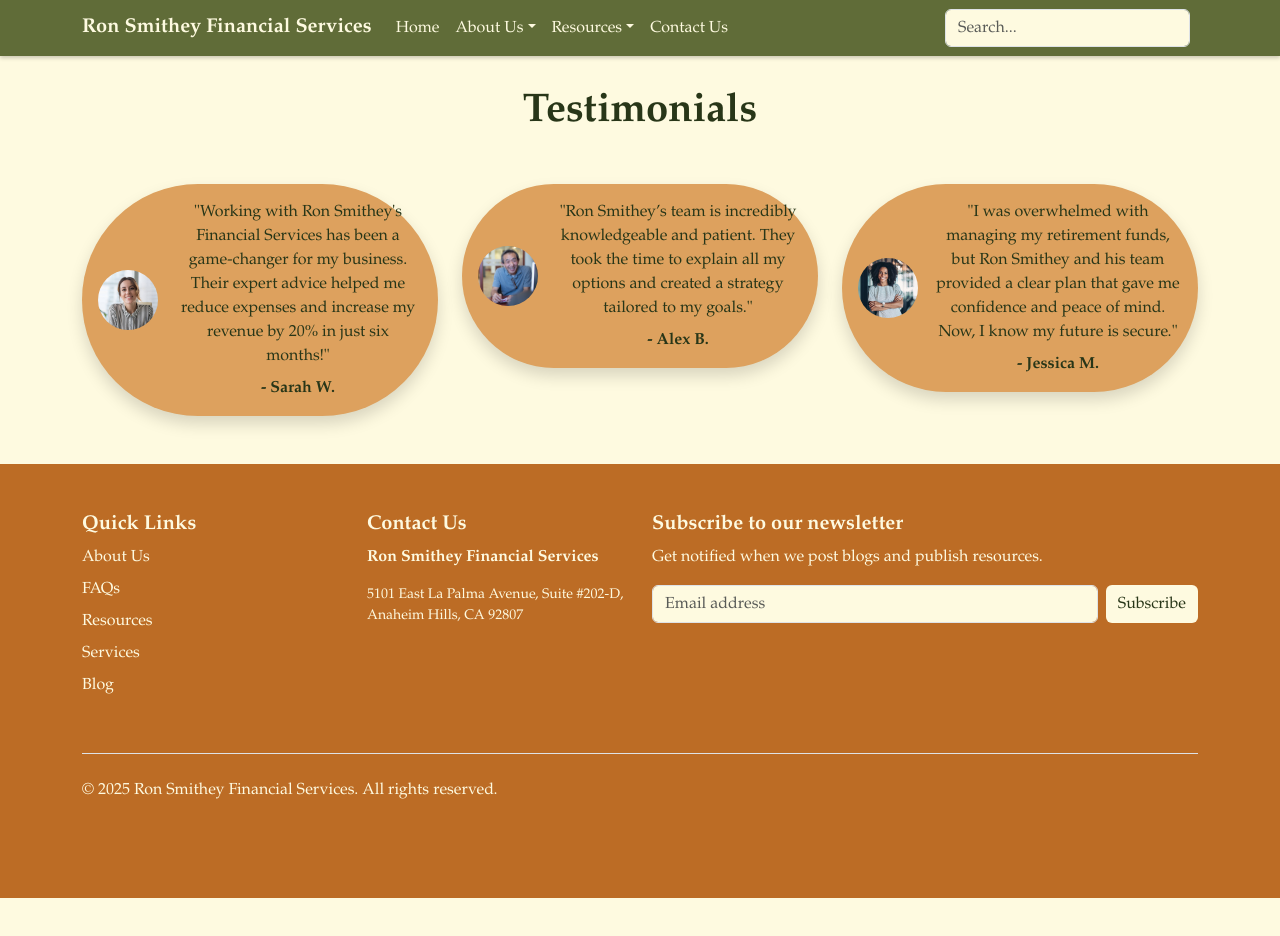
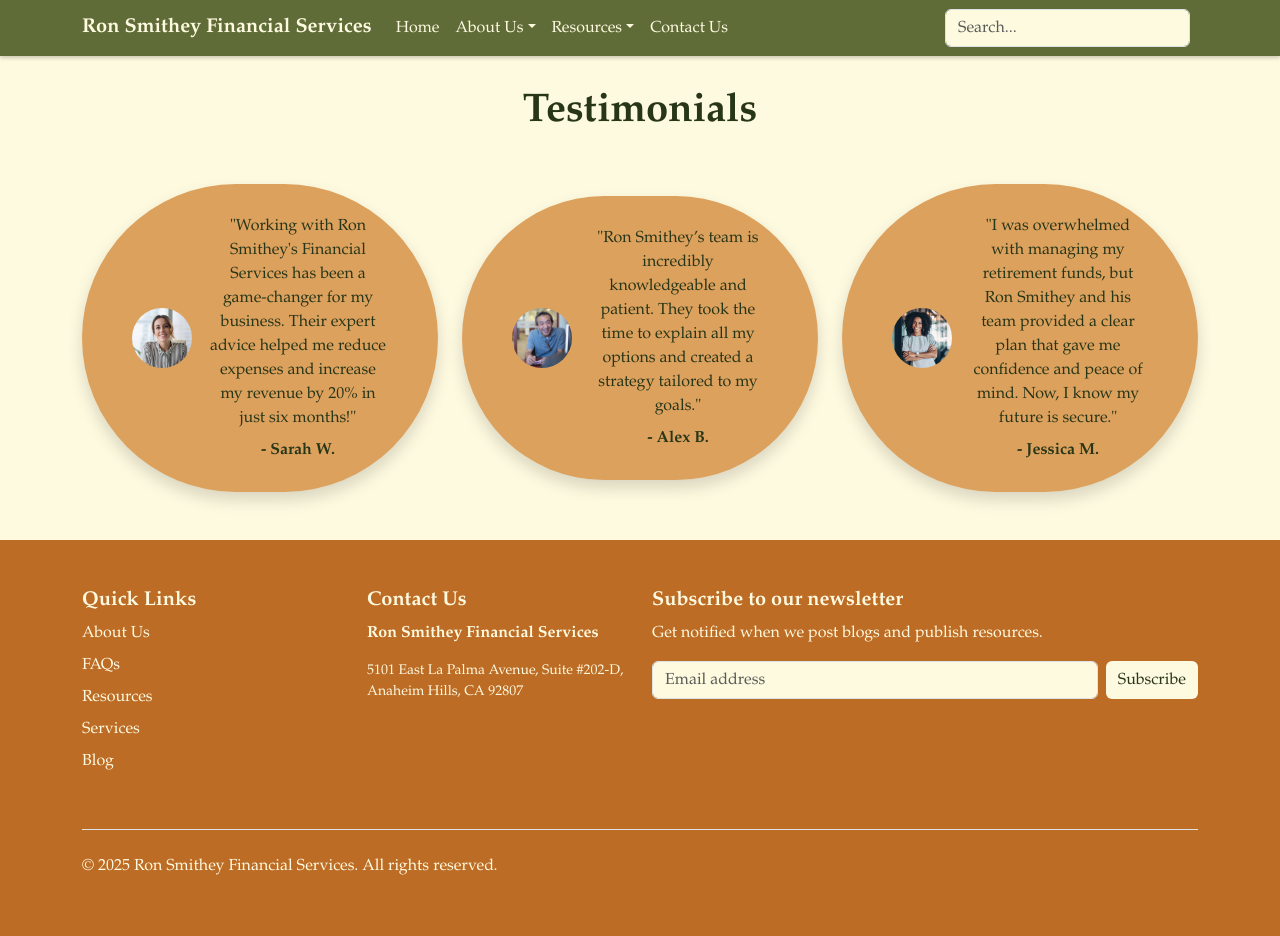
Before and after one commit to DavidTimothyNam/CSC-131-Final, a React (Vite) app: page /testimonials in a window 1280 px wide. Shown: the top 936 px of the page. Before the commit the page ends 898 px from the top, so only its background shows below. Built offline with nearby package versions, Linux system fonts and the light colour scheme.

Commit message:
fixed testimonial page

```diff
--- a/src/components/Testimonials/TestimonialCard.jsx
+++ b/src/components/Testimonials/TestimonialCard.jsx
@@ -4,7 +4,7 @@ import "./TestimonialCard.css";
 
 function TestimonialCard({ image, testimony, name }) {
   return (
-    <Card className="p-3 shadow d-flex flex-row align-items-center" id="backgroundLight">
+    <Card className="shadow d-flex flex-row align-items-center" id="backgroundLight">
       <Image
         src={image}
         alt={name}
--- a/src/components/Testimonials/TestimonialsSection.jsx
+++ b/src/components/Testimonials/TestimonialsSection.jsx
@@ -26,7 +26,7 @@ function TestimonialsSection() {
 
   return (
     <Container className="my-5">
-      <Row className="g-4">
+      <Row className="g-4 align-items-center">
         {testimonials.map((t, index) => (
           <Col key={index} md={4}>
             <TestimonialCard
```
